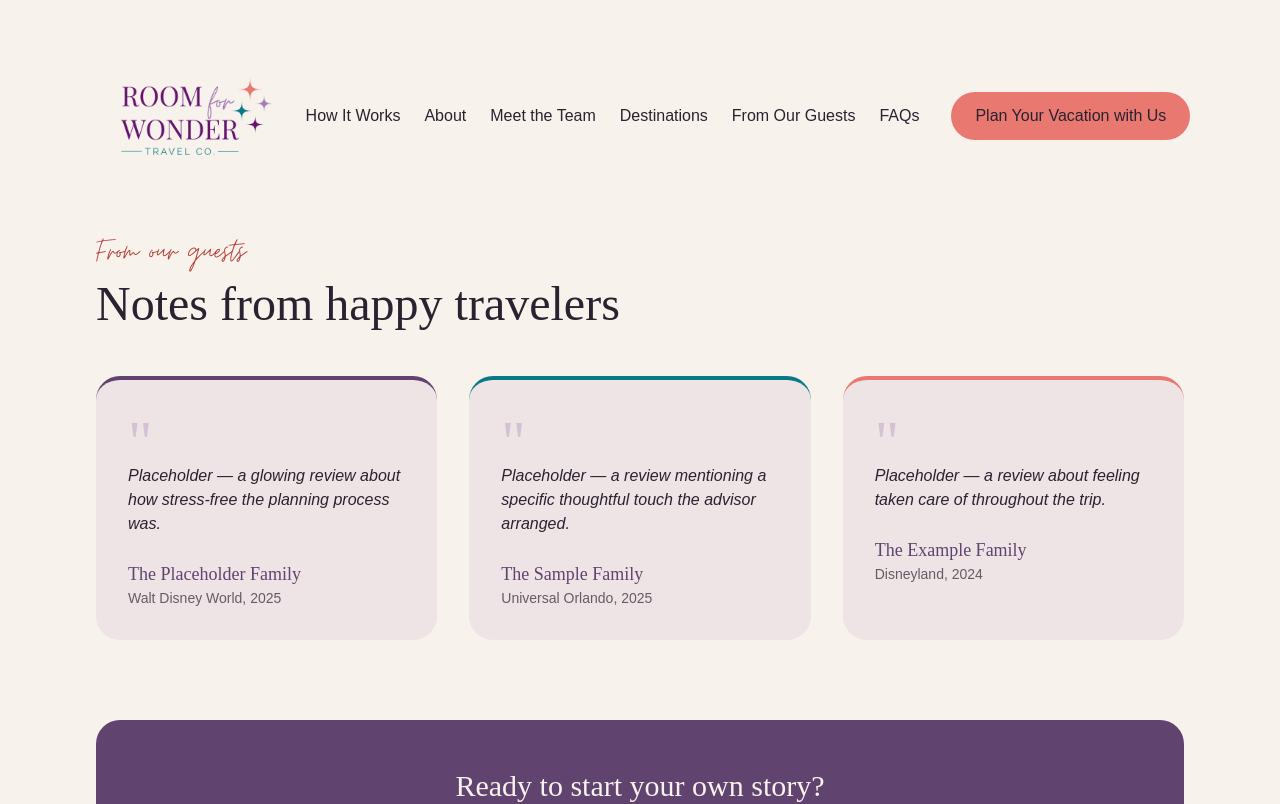
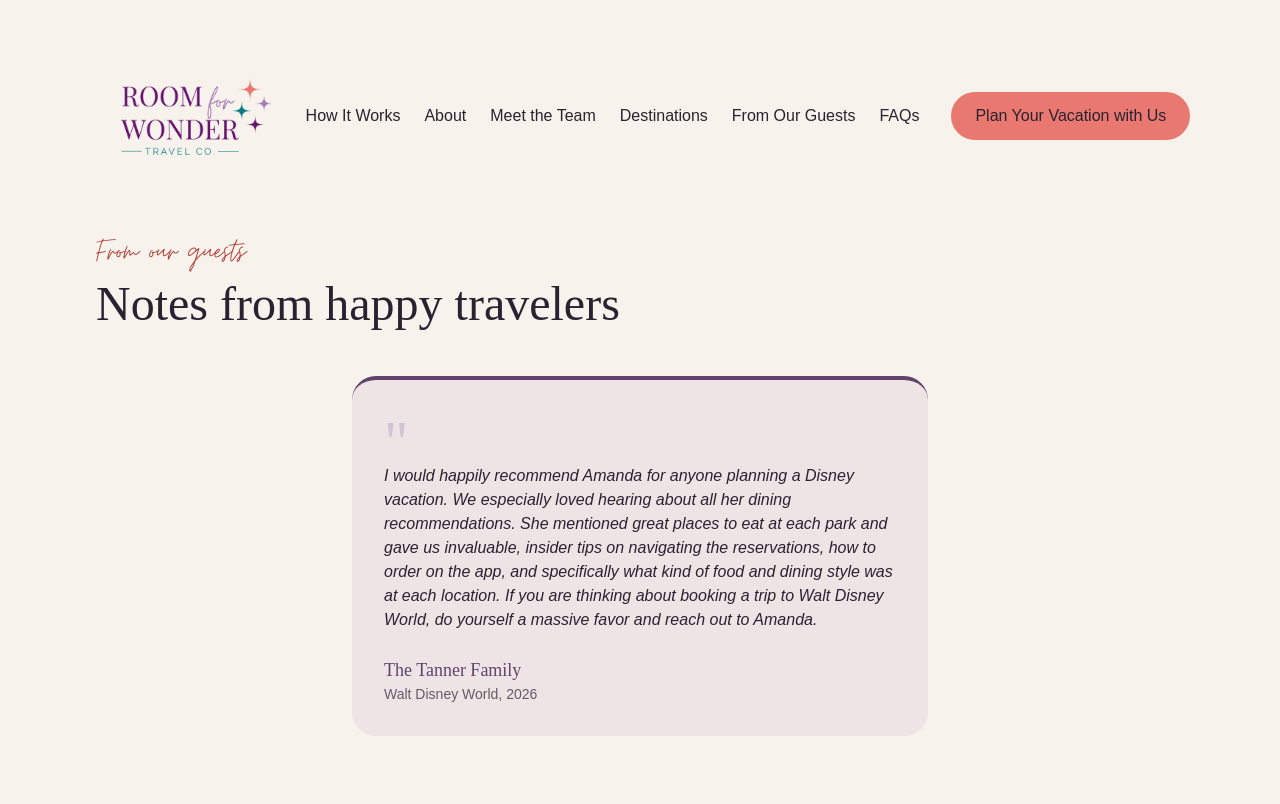
Before and after one commit to devwithyvonnie/room-for-wonder, a React (Vite) app: page /from-our-guests in a window 1280 px wide. Shown: the top 804 px of the page. Built offline with nearby package versions, Linux system fonts and the light colour scheme.

Commit message:
Tweaked Quote Request form. Added review for Amanda.

```diff
--- a/src/pages/FromOurGuests.jsx
+++ b/src/pages/FromOurGuests.jsx
@@ -3,9 +3,11 @@ import { motion } from 'framer-motion';
 import Button from '../components/ui/Buttons';
 
 const testimonials = [
-  { quote: 'Placeholder — a glowing review about how stress-free the planning process was.', family: 'The Placeholder Family', trip: 'Walt Disney World, 2025' },
-  { quote: 'Placeholder — a review mentioning a specific thoughtful touch the advisor arranged.', family: 'The Sample Family', trip: 'Universal Orlando, 2025' },
-  { quote: 'Placeholder — a review about feeling taken care of throughout the trip.', family: 'The Example Family', trip: 'Disneyland, 2024' },
+  {
+    quote: "I would happily recommend Amanda for anyone planning a Disney vacation. We especially loved hearing about all her dining recommendations. She mentioned great places to eat at each park and gave us invaluable, insider tips on navigating the reservations, how to order on the app, and specifically what kind of food and dining style was at each location. If you are thinking about booking a trip to Walt Disney World, do yourself a massive favor and reach out to Amanda.",
+    family: 'The Tanner Family',
+    trip: 'Walt Disney World, 2026',
+  },
 ];
 
 const accentColors = ['border-t-plum', 'border-t-teal', 'border-t-coral'];
@@ -27,7 +29,11 @@ function KindWords() {
       <h1 className="font-display text-5xl text-ink mb-12">Notes from happy travelers</h1>
 
       <motion.div
-        className="grid md:grid-cols-3 gap-8 mb-20"
+  className={
+    testimonials.length === 1
+      ? 'flex justify-center mb-20'
+      : 'grid md:grid-cols-3 gap-8 mb-20'
+  }
   initial="hidden"
   whileInView="visible"
   viewport={{ once: true, amount: 0.2 }}
@@ -37,7 +43,9 @@ function KindWords() {
     <motion.div
       key={t.family}
       variants={cardVariants}
-            className={`bg-orchid/10 rounded-3xl p-8 border-t-4 ${accentColors[i % accentColors.length]}`}
+      className={`bg-orchid/10 rounded-3xl p-8 border-t-4 ${accentColors[i % accentColors.length]} ${
+        testimonials.length === 1 ? 'max-w-xl' : ''
+      }`}
     >
       <span className="font-display text-6xl text-orchid/30 leading-none block mb-2">"</span>
       <p className="font-body text-ink mb-6 italic -mt-4">{t.quote}</p>
--- a/src/pages/RequestQuote.jsx
+++ b/src/pages/RequestQuote.jsx
@@ -111,10 +111,23 @@ function RequestQuote() {
 
   function handleChange(e) {
     const { name, value, type, checked } = e.target;
-    setForm((prev) => ({
-      ...prev,
-      [name]: type === "checkbox" ? checked : value,
-    }));
+
+    setForm((prev) => {
+      const updated = {
+        ...prev,
+        [name]: type === 'checkbox' ? checked : value,
+      };
+
+      if (name === 'arrivalDate' && value && !prev.departureDate) {
+        const arrival = new Date(value);
+        const year = arrival.getFullYear();
+        const month = String(arrival.getMonth() + 1).padStart(2, '0');
+        const day = String(arrival.getDate() + 2).padStart(2, '0');
+        updated.departureDate = `${year}-${month}-${day}`;
+      }
+
+      return updated;
+    });
   }
 
   function togglePriority(option) {
```
Lines whose indentation alone changed are shown as unchanged.
